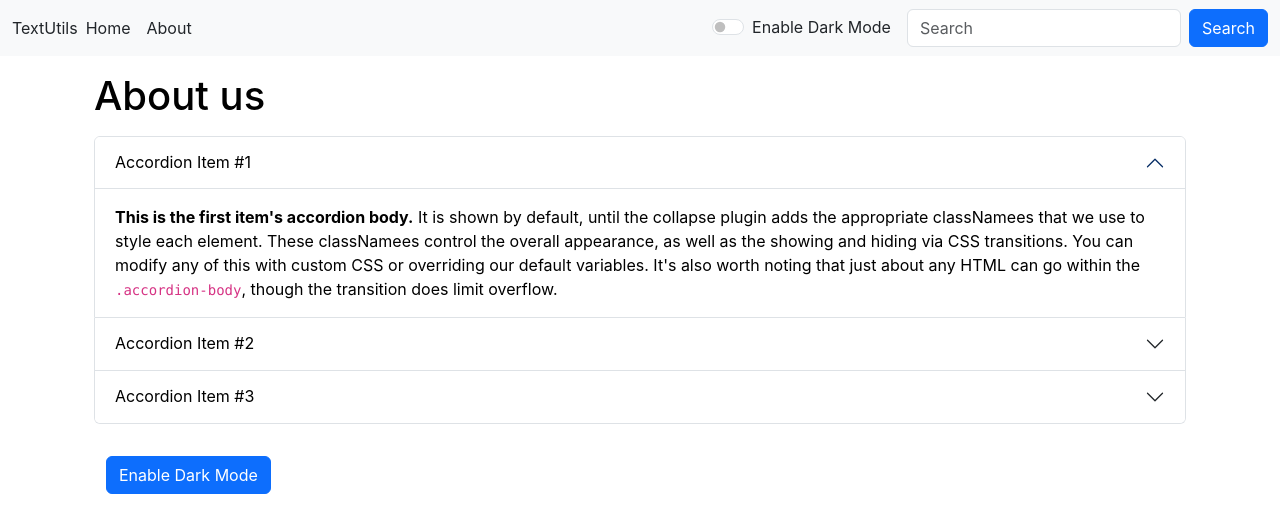
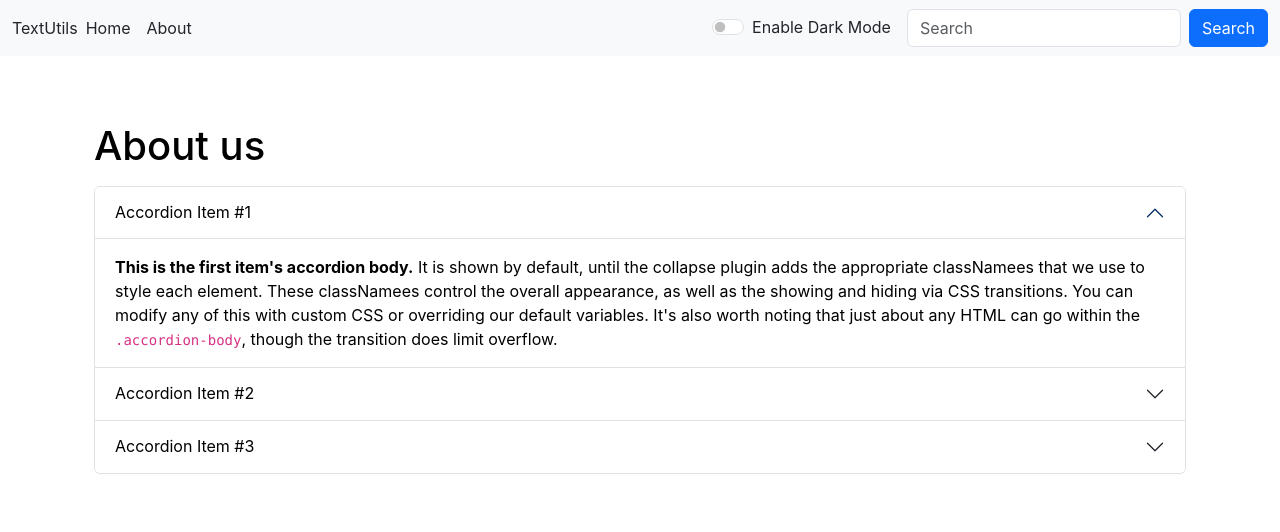
Before and after one commit to Nutty1704/TextUtils, a React (Create React App) app: page /about in a window 1280 px wide. Shown: the top 532 px of the page. Built offline with nearby package versions, Linux system fonts and the light colour scheme.

Commit message:
Add dark theme to about and fix bugs

```diff
--- a/src/App.css
+++ b/src/App.css
@@ -36,3 +36,11 @@
     transform: rotate(360deg);
   }
 }
+
+.textarea-light::placeholder {
+  color: rgb(150, 150, 150); /* Light mode placeholder color */
+}
+
+.textarea-dark::placeholder {
+  color: rgb(200, 200, 200); /* Dark mode placeholder color */
+}
--- a/src/App.js
+++ b/src/App.js
@@ -10,7 +10,6 @@ import {
   BrowserRouter as Router,
   Routes,
   Route,
-  Link
 } from "react-router-dom";
 
 function App() {
@@ -47,8 +46,8 @@ function App() {
       <Alert alert={alert} />
       <div className="container my-3">
         <Routes>
-          <Route exact path="/about" element={<About />} />
-            <Route exact path="/" element={<InputForm showAlert={showAlert} heading="Enter the text to analyze" />} />
+          <Route exact path="/about" element={<About mode={mode} />} />
+            <Route exact path="/" element={<InputForm showAlert={showAlert} heading="Enter the text to analyze" mode={mode} />} />
         </Routes>
       </div>
     </Router>
--- a/src/components/About.js
+++ b/src/components/About.js
@@ -1,4 +1,5 @@
-import React, { useState } from 'react'
+import React, { useEffect, useState } from 'react'
+import PropTypes from 'prop-types'
 
 
 const lightCSS = {
@@ -8,23 +9,20 @@ const lightCSS = {
 
 const darkCSS = {
     color: 'white',
-    backgroundColor: '#101010',
+    backgroundColor: '#282c34',
 };
 
-export default function About() {
+const getStyle = (mode) => {
+    return mode === 'light' ? lightCSS : darkCSS;
+}
 
-    const [myStyle, setMyStyle] = useState(lightCSS);
-    const [btnText, setBtnText] = useState('Enable Dark Mode');
+export default function About(props) {
 
-    const toggleStyle = () => {
-        if (myStyle.color === 'white') {
-            setMyStyle(lightCSS);
-            setBtnText('Enable Dark Mode');
-        } else {
-            setMyStyle(darkCSS);
-            setBtnText('Enable Light Mode');
-        }
-    }
+    const [myStyle, setMyStyle] = useState(getStyle(props.mode));
+
+    useEffect(() => {
+        setMyStyle(getStyle(props.mode));
+    }, [props.mode]);
 
     return (
     <div className="container" style={myStyle}>
@@ -67,9 +65,11 @@ export default function About() {
                 </div>
             </div>
         </div>
-        <div className="container my-3">
-            <button type="button" className="btn btn-primary my-3" onClick={toggleStyle}>{btnText}</button>
-        </div>
     </div>
     )
 }
+
+
+About.propTypes = {
+    mode: PropTypes.string.isRequired
+}
--- a/src/components/Alert.js
+++ b/src/components/Alert.js
@@ -8,8 +8,10 @@ export default function Alert(props) {
     }
 
     return (
-        props.alert && <div className={`alert alert-${props.alert.type} alert-dismissible fade show`} role="alert">
-            <strong>{capitalize(props.alert.type)}</strong>: {props.alert.message}
+        <div style={{height: '50px'}}>
+            {props.alert && <div className={`alert alert-${props.alert.type} alert-dismissible fade show`} role="alert">
+                <strong>{capitalize(props.alert.type)}</strong>: {props.alert.message}
+            </div>}
         </div>
     )
 }
--- a/src/components/InputForm.js
+++ b/src/components/InputForm.js
@@ -76,12 +76,30 @@ export default function InputForm(props) {
 	setSummary(getTextSummary(event.target.value));
   };
 
+
+  const getTextAreaStyle = (mode) => {
+	return {
+		backgroundColor: mode === 'light' ? 'white' : 'rgb(90,90,90)',
+		color: mode === 'light' ? 'black' : 'white',
+		'::placeholder': {
+			color: mode === 'light' ? 'black' : 'white'
+		},
+	}
+  };
+
+  const getPlaceholderStyle = (mode) => {
+	return mode === 'light' ? 'textarea-light' : 'textarea-dark';
+  }
+
   return (
 	<>
 	  <div className="container">
 		  <h1>{props.heading}</h1>
 		  <div className="mb-3">
-			<textarea className="form-control" value={text} onChange={handleOnChange} id="myBox" rows="8" placeholder='Enter text here'></textarea>
+			<textarea className={`form-control ${getPlaceholderStyle(props.mode)}`}
+					value={text} onChange={handleOnChange}
+					id="myBox" rows="8"
+					placeholder='Enter text here' style={getTextAreaStyle(props.mode)}></textarea>
 		  </div>
 		  <button className="btn btn-primary mx-2" onClick={handleUpClick}>Convert to Uppercase</button>
 		  <button className="btn btn-primary mx-2" onClick={handleLowClick}>Convert to Lowercase</button>
@@ -94,7 +112,7 @@ export default function InputForm(props) {
 		<p>{summary.wordCount} words, {summary.characterCount} characters</p>
 		<p>Estimated Read Time: {summary.timeToRead}</p>
 		<h3>Preview</h3>
-		<p>{text.length === 0 ? 'Enter something in textbox above to preview here' : text}</p>
+		<p>{text.length === 0 ? 'Nothing to preview' : text}</p>
 	  </div>
 	</>
   );
@@ -102,7 +120,8 @@ export default function InputForm(props) {
 
 InputForm.propTypes = {
 	heading: PropTypes.string.isRequired,
-	showAlert: PropTypes.func.isRequired
+	showAlert: PropTypes.func.isRequired,
+	mode: PropTypes.string.isRequired
 }
 
 InputForm.defaultProps = {
```
